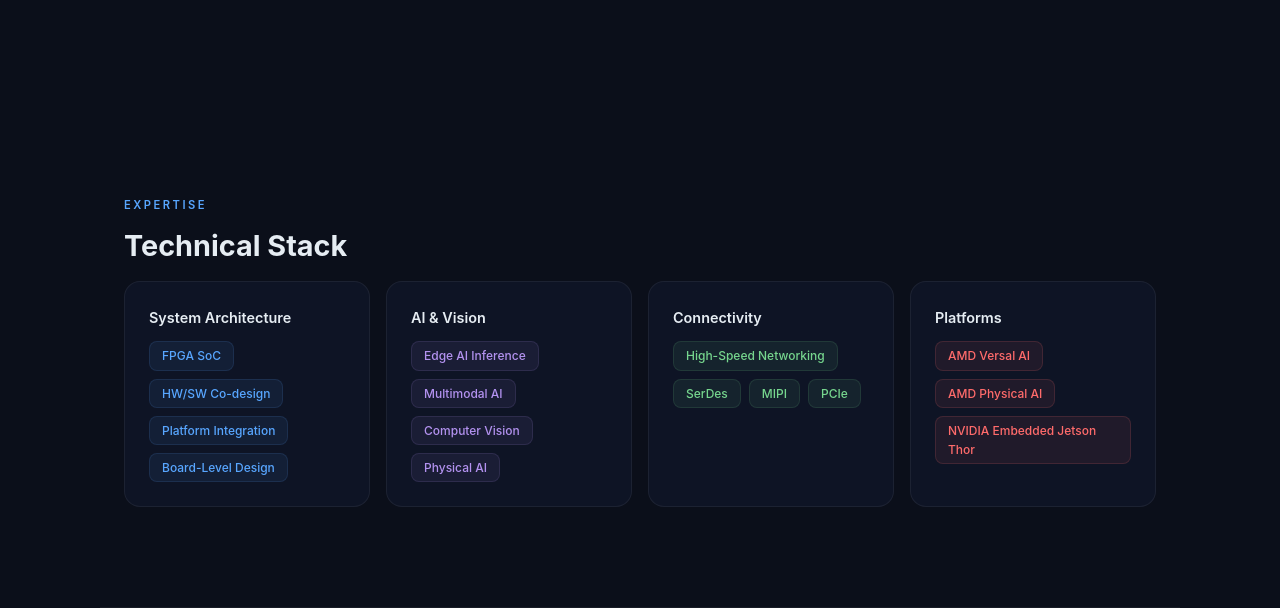
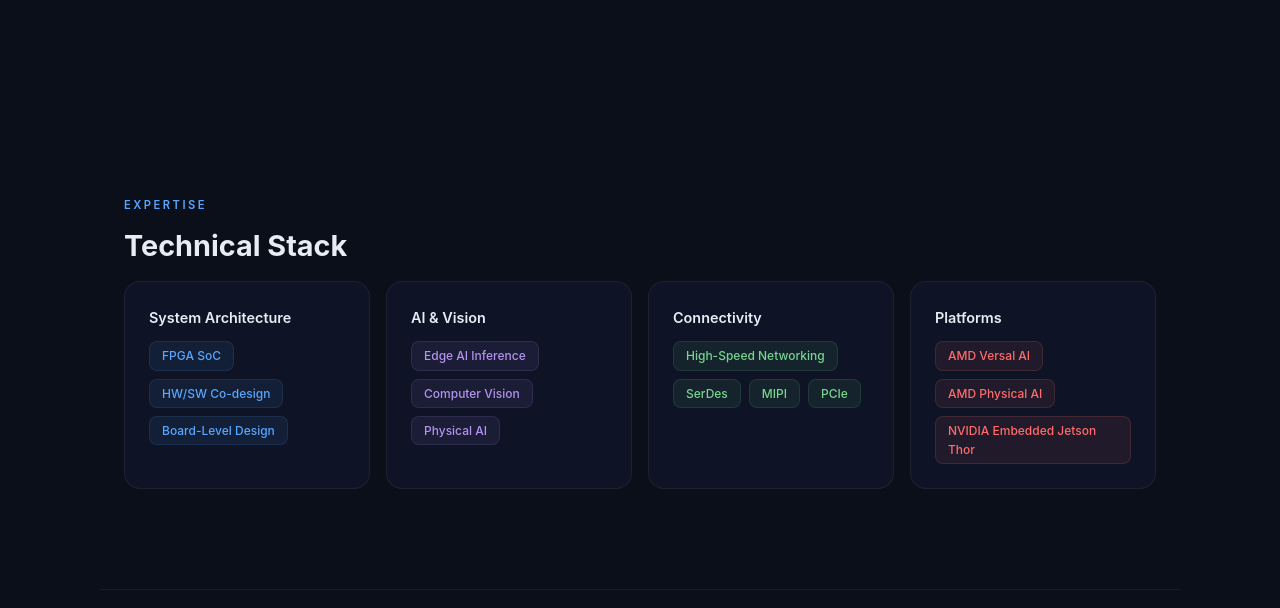
Before and after one commit to andrew-zyf/andrew-zyf.github.io, a plain HTML site: page index.html in a window 1280 px wide. Shown: the part 1096-1704 px from the top of the page. Drawn offline with Linux system fonts and the light colour scheme.

Commit message:
Remove Multimodal AI and Platform Integration tags

```diff
--- a/index.html
+++ b/index.html
@@ -249,7 +249,6 @@
                 <div class="skill-tags">
                     <span class="skill-tag">FPGA SoC</span>
                     <span class="skill-tag">HW/SW Co-design</span>
-                    <span class="skill-tag">Platform Integration</span>
                     <span class="skill-tag">Board-Level Design</span>
                 </div>
             </div>
@@ -257,7 +256,6 @@
                 <h3>AI & Vision</h3>
                 <div class="skill-tags">
                     <span class="skill-tag">Edge AI Inference</span>
-                    <span class="skill-tag">Multimodal AI</span>
                     <span class="skill-tag">Computer Vision</span>
                     <span class="skill-tag">Physical AI</span>
                 </div>
```
